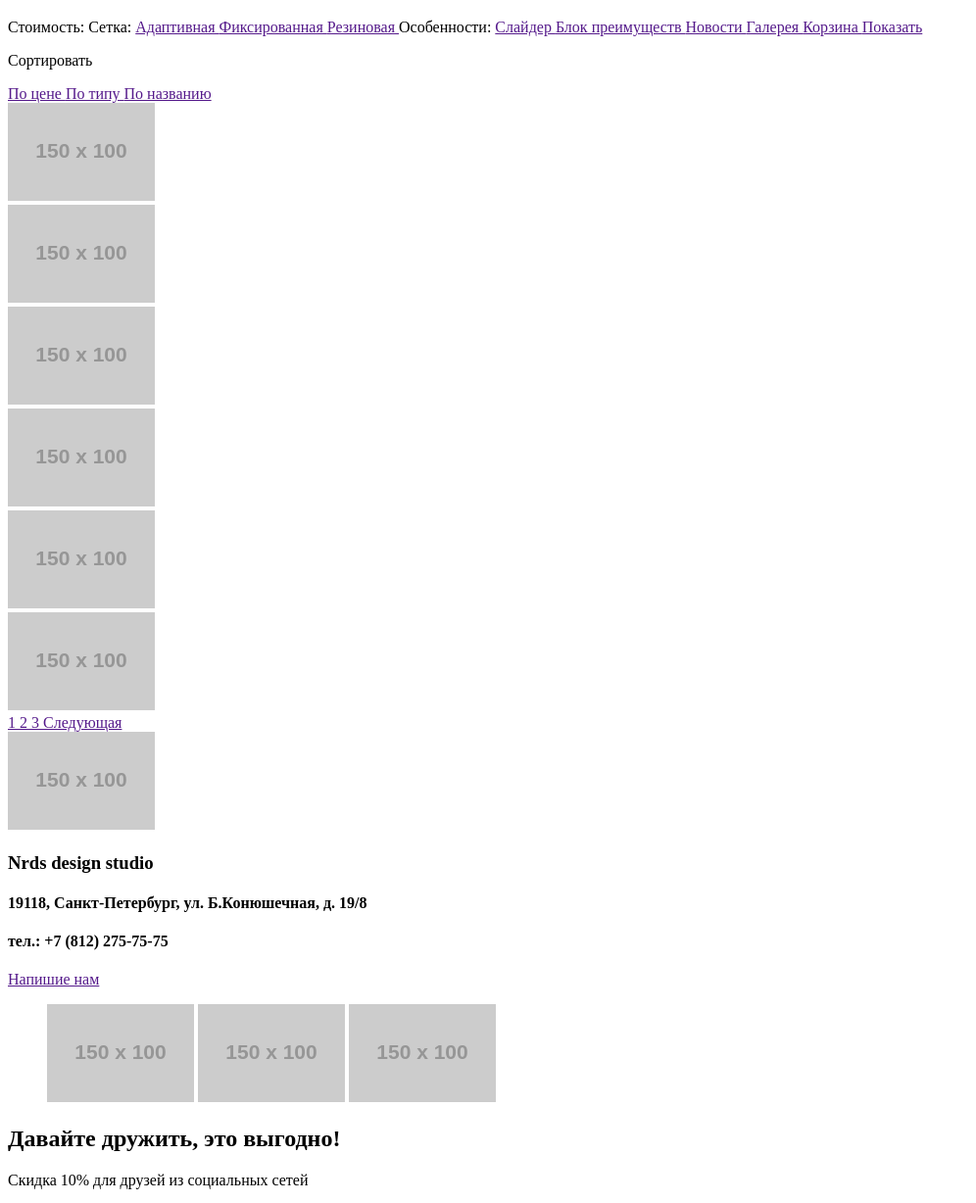
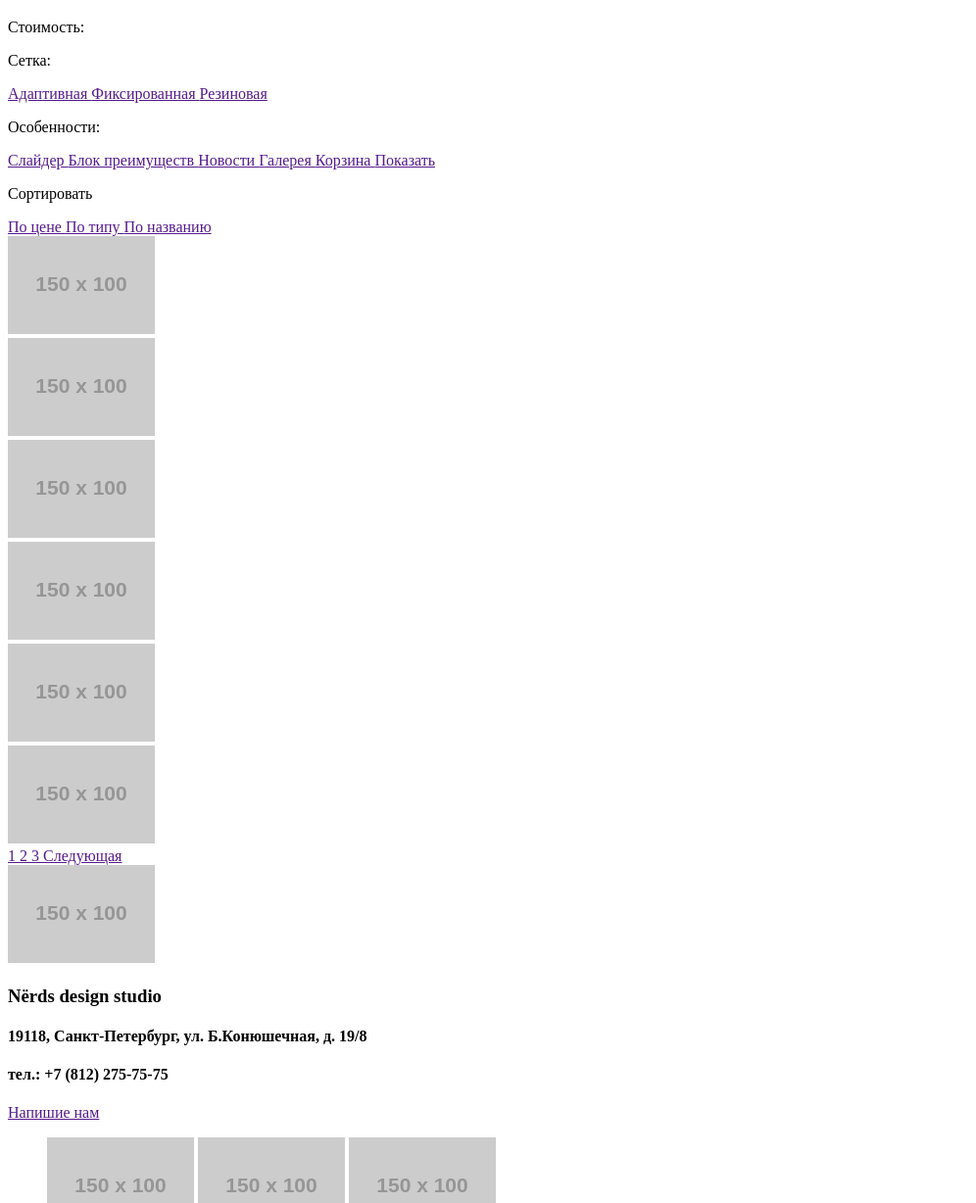
Before and after one commit to DariaIv2020/1485105-nerds-28, a plain HTML site: page catalog.html in a window 1280 px wide. Shown: the part 381-1609 px from the top of the page at 98% size, without its empty margins (0-996 px from the left). Drawn offline with Linux system fonts and the light colour scheme; placeholder pictures from the web are drawn by us.

Commit message:
Дополняем разметку

```diff
--- a/catalog.html
+++ b/catalog.html
@@ -28,12 +28,12 @@
    <main>
 
    <aside>
-   Стоимость: <a href=""> </a>
-   Сетка:
+   <p>Стоимость:</p> <a href=""> </a>
+   <p>Сетка:</p>
    <a href=""> Адаптивная </a>
    <a href=""> Фиксированная </a>
    <a href=""> Резиновая </a>
-   Особенности:
+   <p>Особенности:</p>
    <a href=""> Слайдер </a>
    <a href=""> Блок преимуществ </a>
    <a href=""> Новости </a>
@@ -41,15 +41,14 @@
    <a href=""> Корзина </a>
 
    <a href=""> Показать </a>
-
    </aside>
 
-   <article>
+   <section>
        <p> Сортировать </p>
        <a href=""> По цене </a>
        <a href=""> По типу </a>
        <a href=""> По названию </a>
-   </article>
+   </section>
 
 
    <article> <img src="https://via.placeholder.com/150x100" alt=""> </article>
@@ -70,7 +69,7 @@
    <section>
     <img src="https://via.placeholder.com/150x100" alt="Карта">
     <div>
-    <h3> Nrds design studio</h3>
+    <h3> Nёrds design studio</h3>
         <h4> 19118, Санкт-Петербург, ул. Б.Конюшечная, д. 19/8</h4>
     <h4> тел.: +7 (812) 275-75-75 </h4>
     <a href=""> Напишие нам </a>
```
Also changed, not shown: index.html (+14 -4 lines).
